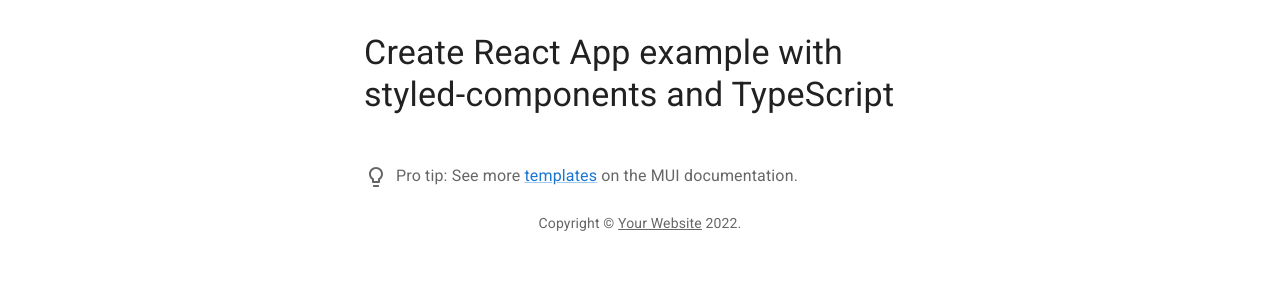
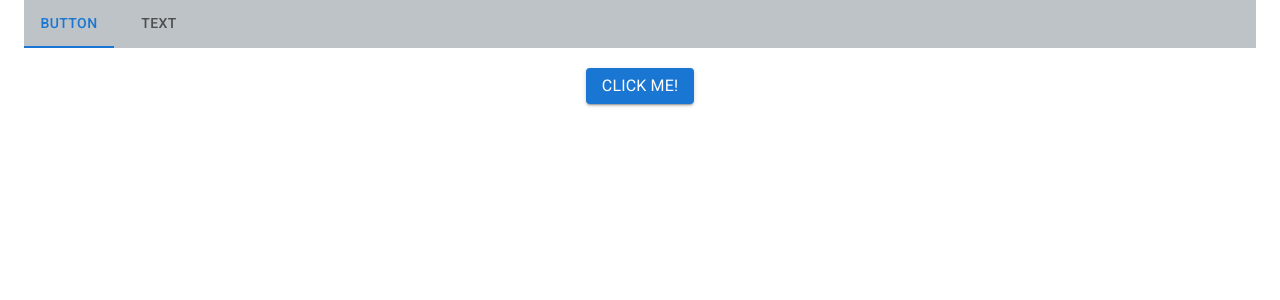
Before and after one commit to intive/patronage22-bialystok-js-simple-jira, a React (Create React App) app: page / in a window 1280 px wide. Shown: the top 300 px of the page. Built offline with nearby package versions, Linux system fonts and the light colour scheme.

Commit message:
add two simple views - one with a button, one with a text

```diff
--- a/package.json
+++ b/package.json
@@ -67,7 +67,8 @@
   "lint-staged": {
     "*.{ts,tsx}": [
       "npm run format:fix",
-      "npm run validate"
+      "npm run lint",
+      "npm run format:check"
     ]
   }
 }
--- a/src/App.tsx
+++ b/src/App.tsx
@@ -1,32 +1,24 @@
-// import * as React from "react";
-import Container from "@mui/material/Container";
-import Typography from "@mui/material/Typography";
-import Box from "@mui/material/Box";
-import Link from "@mui/material/Link";
-import ProTip from "./ProTip";
+import * as React from "react";
+import { Routes, Route } from "react-router-dom";
 
-function Copyright(): any {
+import Container from "./components/Container";
+import NavBar from "./components/Header";
+import TextPage from "./pages/TextPage";
+import ButtonPage from "./pages/ButtonPage";
+
+export default function App(): any {
   return (
-    <Typography variant='body2' color='text.secondary' align='center'>
-      {"Copyright © "}
-      <Link color='inherit' href='https://mui.com/'>
-        Your Website
-      </Link>{" "}
-      {new Date().getFullYear()}.
-    </Typography>
-  );
-}
-
-export default function App() {
-  return (
-    <Container maxWidth='sm'>
-      <Box sx={{ my: 4 }}>
-        <Typography variant='h4' component='h1' gutterBottom>
-          Create React App example with styled-components and TypeScript
-        </Typography>
-        <ProTip />
-        <Copyright />
-      </Box>
+    <Container>
+      <NavBar />
+      <Routes>
+        <Route
+          path='text'
+          element={
+            <TextPage text='Lorem ipsum dolor sit amet, consectetur adipisicing elit. Ex animi possimus laboriosam dignissimos porro, quasi provident tenetur eligendi saepe! Animi at aliquam modi dolorum error nisi dicta aut, fugit dolores.' />
+          }
+        />
+        <Route path='/' element={<ButtonPage text='Click me!' />} />
+      </Routes>
     </Container>
   );
 }
--- /dev/null
+++ b/src/components/Container.tsx
@@ -0,0 +1,11 @@
+import Container from "@mui/material/Container";
+import styled from "styled-components";
+
+const StyledContainer = styled(Container)`
+  padding: 0;
+  margin: 0;
+  min-width: 100vw;
+  min-height: 100vh;
+`;
+
+export default StyledContainer;
--- /dev/null
+++ b/src/components/Header.tsx
@@ -0,0 +1,29 @@
+import * as React from "react";
+import { Link } from "react-router-dom";
+import Box from "@mui/material/Box";
+import Tabs from "@mui/material/Tabs";
+import Tab from "@mui/material/Tab";
+import styled from "styled-components";
+
+const StyledBox = styled(Box)`
+  background: #bdc3c7;
+`;
+
+export default function Header(): any {
+  const [value, setValue] = React.useState(0);
+
+  const handleChange = (
+    event: React.SyntheticEvent,
+    newValue: number
+  ): void => {
+    setValue(newValue);
+  };
+  return (
+    <StyledBox sx={{ width: "100%" }}>
+      <Tabs value={value} onChange={handleChange} aria-label='nav tabs example'>
+        <Tab component={Link} label='Button' to='/' />
+        <Tab component={Link} label='text' to='/text' />
+      </Tabs>
+    </StyledBox>
+  );
+}
--- a/src/index.tsx
+++ b/src/index.tsx
@@ -1,13 +1,18 @@
 import * as React from "react";
 import ReactDOM from "react-dom";
 import CssBaseline from "@mui/material/CssBaseline";
+import { BrowserRouter } from "react-router-dom";
 import App from "./App";
 
 ReactDOM.render(
-  <React.Fragment>
+  <>
     {/* CssBaseline kickstart an elegant, consistent, and simple baseline to build upon. */}
-    <CssBaseline />
-    <App />
-  </React.Fragment>,
+    <React.StrictMode>
+      <CssBaseline />
+      <BrowserRouter>
+        <App />
+      </BrowserRouter>
+    </React.StrictMode>
+  </>,
   document.getElementById("root")
 );
--- /dev/null
+++ b/src/pages/ButtonPage.tsx
@@ -0,0 +1,29 @@
+import React from "react";
+import Button from "@mui/material/Button";
+import Box from "@mui/material/Box";
+import Typography from "@mui/material/Typography";
+import styled from "styled-components";
+
+interface Props {
+  text: string;
+}
+
+const StyledBox = styled(Box)`
+  display: flex;
+  margin: 20px;
+  flex-direction: column;
+  align-items: center;
+  justify-content: center;
+`;
+
+function ButtonPage({ text }: Props): any {
+  return (
+    <StyledBox>
+      <Button variant='contained'>
+        <Typography>{text}</Typography>
+      </Button>
+    </StyledBox>
+  );
+}
+
+export default ButtonPage;
--- /dev/null
+++ b/src/pages/TextPage.tsx
@@ -0,0 +1,23 @@
+import React from "react";
+
+import Card from "@mui/material/Card";
+import CardContent from "@mui/material/CardContent";
+import Typography from "@mui/material/Typography";
+
+interface Props {
+  text: string;
+}
+
+function TextPage({ text }: Props): any {
+  return (
+    <Card sx={{ minWidth: 275 }}>
+      <CardContent>
+        <Typography sx={{ fontSize: 14 }} color='text.secondary' gutterBottom>
+          {text}
+        </Typography>
+      </CardContent>
+    </Card>
+  );
+}
+
+export default TextPage;
```
